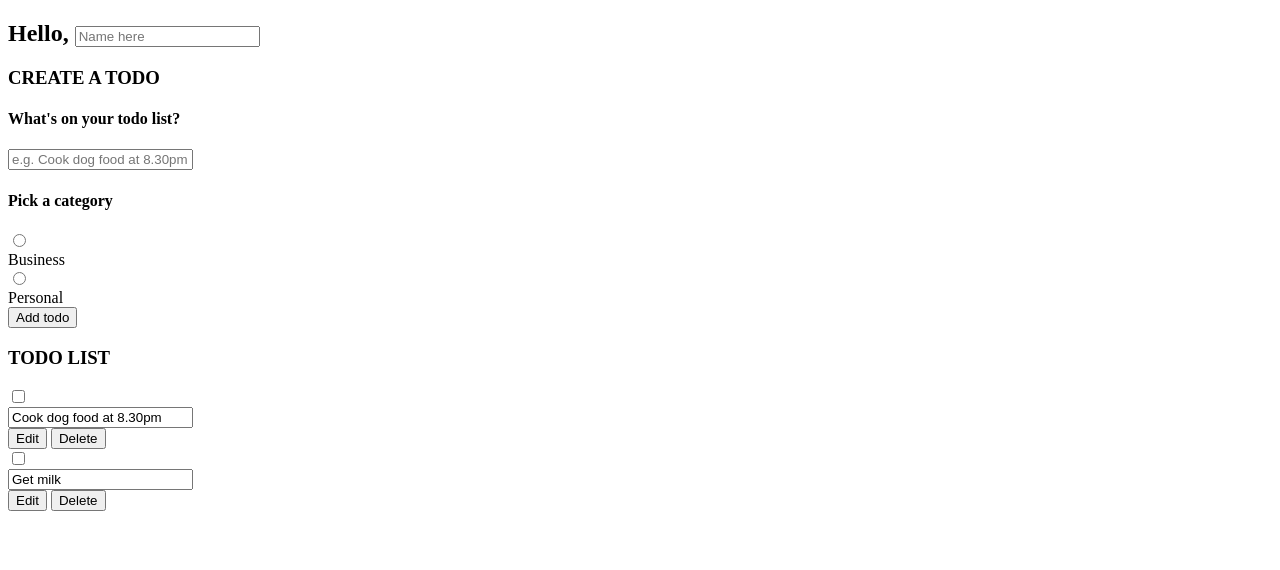
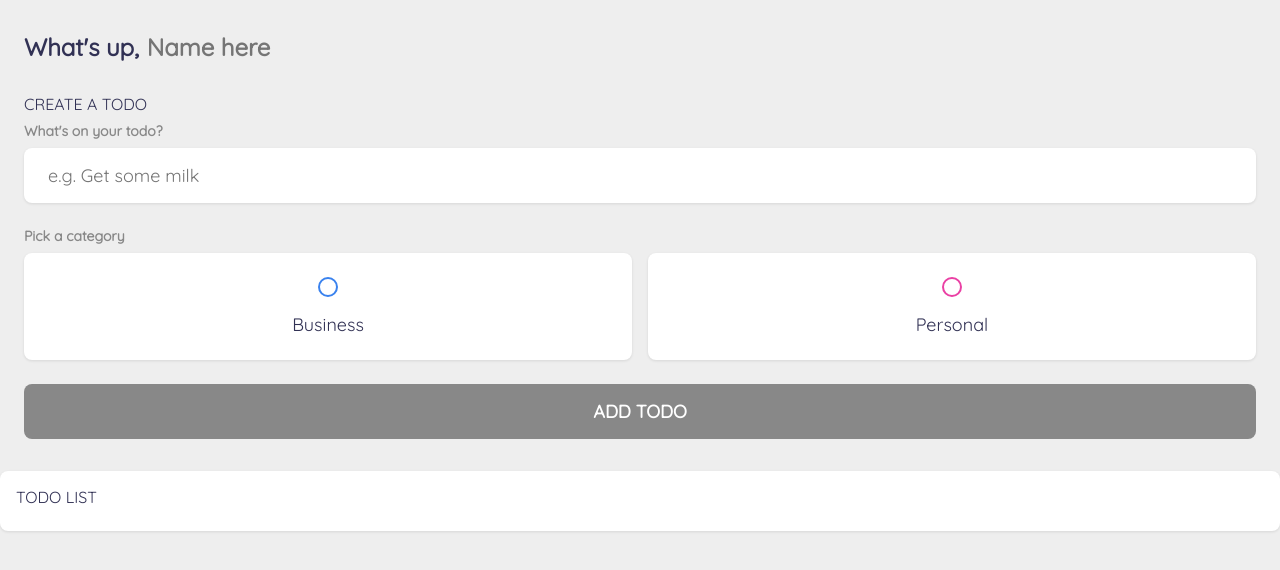
Before and after one commit to DedanKimani/MyTodo, a plain HTML site: page index.html in a window 1280 px wide. Drawn offline with Linux system fonts and the light colour scheme.

Commit message:
Added css code

```diff
--- a/index.html
+++ b/index.html
@@ -1,104 +1,73 @@
 <!DOCTYPE html>
 <html lang="en">
 <head>
-    <meta charset="UTF-8">
-    <meta http-equiv="X-UA-Compatible" content="IE=edge">
-    <meta name="viewport" content="width=device-width, initial-scale=1.0">
-    <title>My To-do List</title>
-
+	<meta charset="UTF-8" />
+	<meta http-equiv="X-UA-Compatible" content="IE=edge" />
+	<meta name="viewport" content="width=device-width, initial-scale=1.0" />
+	<title>Todo List 2022 with LocalStorage</title>
+	<!-- CSS Import -->
+	<link rel="stylesheet" href="style.css" />
+	<!-- End of CSS Import -->
+	<!-- Fonts -->
 	<link rel="preconnect" href="https://fonts.googleapis.com">
     <link rel="preconnect" href="https://fonts.gstatic.com" crossorigin>
     <link href="https://fonts.googleapis.com/css2?family=Quicksand&display=swap" rel="stylesheet">
+</head>
+<body>
+	<!-- App Wrapper -->
+	<main class="app">
+		<!-- Greeting -->
+		<section class="greeting">
+			<h2 class="title">
+				What's up, <input type="text" id="name" placeholder="Name here" />
+			</h2>
+		</section>
+		<!-- End of Greeting -->
 
-    <link rel="stylesheet" href="style.css">
-</head>
-
-<body>
-
-    <main class="app">
-
-        <section class="greating">
-        <h2 class="title">
-        Hello, <input
-        type="text"
-        id="name"
-        placeholder="Name here">
-    </h2></section>
-
+		<!-- New Todo -->
 		<section class="create-todo">
-<h3> CREATE A TODO</h3>
+			<h3>CREATE A TODO</h3>
 			<form id="new-todo-form">
-    <h4> What's on your todo list?</h4>
+				<h4>What's on your todo?</h4>
 				<input
 					type="text"
+					placeholder="e.g. Get some milk"
 					name="content"
-    id="content"
-    placeholder="e.g. Cook dog food at 8.30pm"/>
+					id="content" />
 
 				<h4>Pick a category</h4>
-    <div class="options"></div>
-
-    <label ><input
-        type="radio"
-        name="category"
-        id="category1"
-        value="Business"/>
+				<div class="options">
+					<label>
+						<input type="radio" name="category" id="category1" value="business" />
 						<span class="bubble business"></span>
-        <div>Business</div></label>
-
-        <label ><input
-            type="radio"
-            name="category"
-            id="category1"
-            value="Personal"/>
+						<div>Business</div>
+					</label>
+					<label>
+						<input type="radio" name="category" id="category2" value="personal" />
 						<span class="bubble personal"></span>
-            <div>Personal</div></label>
-
-            <input type="submit" value="Add todo"/>
-
-            <section class="todo-list"></section>
-            <h3>TODO LIST</h3>
-            <div class="list" id="todo-lis">
-                <div class="todo-item">
-
-                <label>
-                    <input type="checkbox"/>
-                <span class="bubble business"></span>
+						<div>Personal</div>
 					</label>
-
-            <div class="todo-content">
-                <input type="text" value="Cook dog food at 8.30pm" readonly/>
 				</div>
 
-            <div class="actions">
-            <button class="edit">Edit</button>
-            <button class="delete">Delete</button>
-            </div>
-        </div>
-    </div>
-    <div class="todo-item">
-
-        <label>
-            <input type="checkbox"/>
-        <span class="bubble personal"></span>
-    </label>
-
-    <div class="todo-content">
-        <input type="text" value="Get milk" readonly/>
-    </div>
-
-    <div class="actions">
-    <button class="edit">Edit</button>
-    <button class="delete">Delete</button>
-    </div>
-</div>
-</div>
+				<input type="submit" value="Add todo" />
 			</form>
+		</section>
 
 
+		<!-- End of New Todo -->
+
+		<!-- Todo List -->
+		<section class="todo-list">
+			<h3>TODO LIST</h3>
+			<div class="list" id="todo-list"></div>
 		</section>
+		<!-- End of Todo List -->
+
 	</main>
+	<!-- End of App Wrapper -->
+
+	<!-- JS Import -->
 	<script src="main.js"></script>
-
+	<!-- End of JS Import -->
 </body>
 </html>
--- a/style.css
+++ b/style.css
@@ -0,0 +1,358 @@
+:root{
+    --primary: #EA40A4;
+    --business: #3A82EE;
+    --personal: var(--primary);
+    --light: #EEE;
+    --grey: #888;
+    --dark: #313154;
+    --danger: #FF5b57;
+    -yellow: #d2b033;
+    -green: #398323;
+
+    --shadow: 0 1px 3px rgba(0, 0, 0, 0.1);
+
+    -business-glow: 0px 0px 4px rgb(58, 130, 238, 0.75);
+    -personal-glow: 0px 0px 4px rgb(234, 64, 164, 0.75);
+
+
+}
+
+*{
+    margin: 0;
+    padding: 0;
+    box-sizing: border-box;
+    font-family: 'Quicksand', sans-serif;
+}
+
+input:not([type="radio"]):not([type="checkbox"]), button{
+    appearance: none;
+    border: none;
+    outline: none;
+    background: none;
+    cursor: initial;
+}
+
+body{
+    background: var(--light);
+    color: var(--dark);
+}
+
+section{
+    margin-top: 2rem;
+    margin-bottom: 2rem;
+    padding-left: 1.5rem;
+    padding-right: 1.5rem;
+
+}
+
+h3{
+    color: var(--dark);
+    font-size: 1rem;
+    font-weight: 400;
+    margin-bottom: 0.5rem;
+
+}
+
+h4{
+    color: var(--grey);
+    font-size: 0.875rem;
+    font-weight: 700;
+    margin-bottom: 0.5rem;
+}
+
+.greeting .title{
+    display: flex;
+}
+
+.greeting .title input{
+    margin-left: 0.5rem;
+    flex: 1 1 0%;
+    min-width: 0;
+}
+
+.greeting .title,
+.greeting .title input{
+    color: var(--dark);
+    font-size: 1.5rem;
+    font-weight: 700;
+
+}
+
+.create-todo input[type="text"]{
+    display: block;
+    width: 100%;
+    font-size: 1.125rem;
+    padding: 1rem 1.5rem;
+    color: var(--dark);
+    background-color: #FFF;
+    border-radius: 0.5rem;
+    box-shadow: var(--shadow);
+    margin-bottom: 1.5rem;
+
+}
+
+.create-todo .options {
+    display: grid;
+    grid-template-columns: repeat(2, 1fr);
+    grid-gap: 1rem;
+    margin-bottom: 1.5rem;
+
+}
+
+.create-todo .options label{
+    display: flex;
+    flex-direction: column;
+    align-items: center;
+    justify-content:center;
+    background-color: #FFF;
+    padding: 1.5rem;
+    box-shadow: var(--shadow);
+    border-radius: 0.5rem;
+    cursor: pointer;
+
+}
+
+input[type="radio"],
+input[type="checkbox"]{
+    display: none;
+}
+
+.bubble{
+    display: flex;
+    align-items: center;
+    justify-content: center;
+    width: 20px;
+    height: 20px;
+    border-radius: 999px;
+    border: 2px solid var(--business);
+    box-shadow: var(--business-glow);
+
+}
+
+.bubble.personal{
+    border-color: var(--personal);
+    box-shadow: var(--personal-glow);
+
+}
+
+
+.bubble::after{
+    content:'';
+    display: block;
+    opacity: 0;
+    width: 0px;
+    height: 0px;
+    background-color: var(--business);
+    box-shadow: var(--business-glow);
+    border-radius: 999px;
+    transition: 0.2s ease-in-out;
+
+}
+
+.bubble.personal::after{
+    background-color: var(--personal);
+    box-shadow: var(--personal-glow);
+
+}
+
+input:checked ~ .bubble::after{
+    width: 10px;
+    height: 10px;
+    opacity: 1;
+}
+
+.create-todo .options label div{
+color: var(--dark);
+font-size: 1.125rem;
+margin-top:1rem;
+
+}
+
+.create-todo input[type="submit"]{
+    display: block;
+    width: 100%;
+    font-size: 1.125rem;
+    padding: 1rem 1.5rem;
+    color:#FFF;
+    font-weight: 700;
+    text-transform: uppercase;
+    background-color: var(--grey);
+    box-shadow: var(--personal-glow);
+    border-radius: 0.5rem;
+    cursor: pointer;
+    transition: 0.2s ease-out;
+
+}
+
+.create-todo input[type="submit"]:hover{
+    opacity: 0.75;
+}
+
+.todo-list .list{
+    margin: 1rem 0;
+
+}
+
+.todo-list .todo-list{
+    display:flexl;
+    align-items: center;
+    background-color: #FFF;
+    padding: 1rem;
+    border-radius: 0.5rem;
+    box-shadow: var(--shadow);
+    margin-bottom: 1rem;
+
+}
+
+.todo-item label{
+    display: block;
+    margin-right: 1rem;
+    cursor: pointer;
+}
+.todo-item .todo-content{
+    flex: 1 1 0%;
+
+}
+
+.todo-item .todo-content input{
+    color:var (--dark);
+    font-size: 1.125rem;
+
+}
+
+.todo-item .actions{
+display: flex;
+align-items: center;
+}
+
+.todo-item .actions button{
+    display: block;
+    padding: 0.5rem;
+    border-radius: 0.25rem;
+    color: #FFF;
+    cursor: pointer;
+    transition: 0.2s ease-in-out;
+
+}
+
+.todo-item .actions button:hover {
+	opacity: 0.75;
+}
+
+.todo-item .actions .edit{
+    margin-right: 0.5rem;
+    background-color: #b89927;
+}
+
+.todo-item .actions .delete{
+
+    background-color: #398323;
+}
+
+.todo-item.done .todo-content input {
+	text-decoration: line-through;
+	color: var(--grey);
+}
+
+.todo-label {
+    display: flex;
+    align-items: center;
+    margin-bottom: 1rem;
+  }
+
+  .todo-label input[type="checkbox"] {
+    margin-right: 1rem;
+  }
+
+  .todo-list {
+    background-color: #FFF;
+    padding: 1rem;
+    border-radius: 0.5rem;
+    box-shadow: var(--shadow);
+    margin-bottom: 1rem;
+  }
+
+  .todo-list .list {
+    margin: 0;
+    padding: 0;
+    list-style: none;
+  }
+
+  .todo-list li {
+    display: flex;
+    align-items: center;
+    margin-bottom: 1rem;
+  }
+
+  .todo-list li label {
+    display: block;
+    margin-right: 1rem;
+    cursor: pointer;
+  }
+
+  .todo-list li .todo-content {
+    flex: 1 1 0%;
+  }
+
+  .todo-list li .todo-content input {
+    color: var(--dark);
+    font-size: 1.125rem;
+    border: none;
+    background: none;
+  }
+
+  .todo-list li .actions {
+    display: flex;
+    align-items: center;
+  }
+
+  .todo-list li .actions button {
+    margin-left: 1rem;
+    font-size: 1rem;
+    color: var(--danger);
+    border: none;
+    background: none;
+    cursor: pointer;
+  }
+
+  .todo-item {
+    display: flex;
+    align-items: center;
+    margin-bottom: 10px;
+  }
+
+  /* Style for the checkbox */
+  .todo-item input[type=checkbox] {
+    margin-right: 10px;
+  }
+
+  /* Style for the todo text */
+  .todo-item span {
+    flex-grow: 1;
+  }
+
+  /* Style for the edit and delete buttons */
+  .todo-item .edit-button,
+  .todo-item .delete-button {
+    margin-left: 10px;
+  }
+
+  .todo-item {
+    display: flex;
+    align-items: center;
+    padding: 10px;
+    border-bottom: 1px solid #ccc;
+  }
+
+  .todo-item input[type="checkbox"] {
+    margin-right: 10px;
+  }
+
+  .todo-item .todo-text {
+    flex: 1;
+  }
+
+  .todo-item .btn-edit,
+  .todo-item .btn-delete {
+    margin-left: 10px;
+  }
```
Lines whose indentation alone changed are shown as unchanged.
